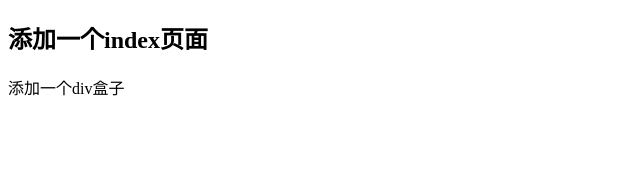
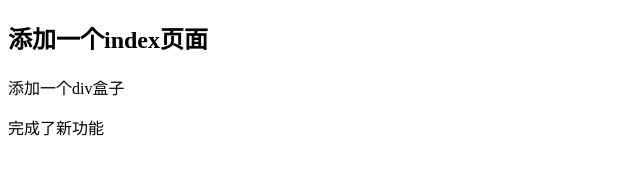
Before and after one commit to 92-qii/new_pro, a plain HTML site: page index.html in a window 1280 px wide. Shown: the whole page, without its empty margins (0-640 px from the left). Drawn offline with Linux system fonts and the light colour scheme.

Commit message:
完成了新功能

```diff
--- a/index.html
+++ b/index.html
@@ -10,6 +10,7 @@
 <body>
     <h2>添加一个index页面</h2>
     <div>添加一个div盒子</div>
+    <p>完成了新功能</p>
 </body>
 
 </html>
```
